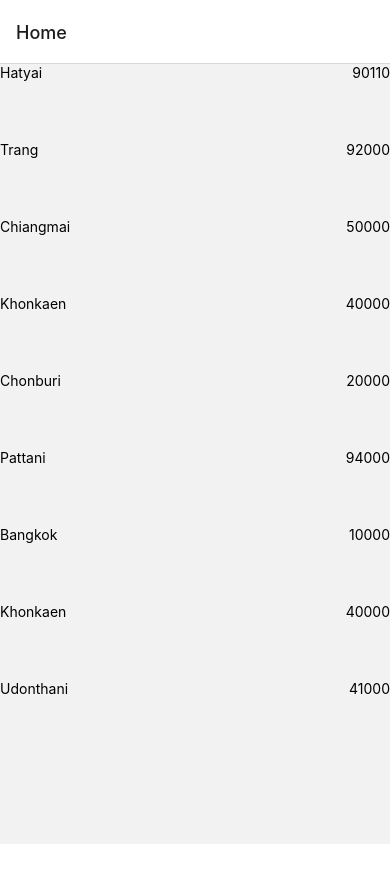
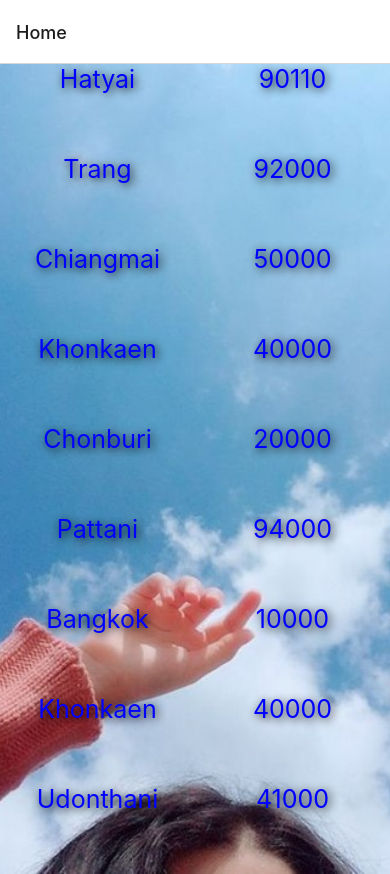
Before and after one commit to 6210110253/3SA04, a React Native app in the folder wt-app/: screen /Home in a window 390 px wide. Before the commit the page ends 844 px from the top, so only its background shows below. Built offline with nearby package versions, Linux system fonts and the light colour scheme.

Commit message:
เพิ่มพื้นหลังหน้า Home

```diff
--- a/wt-app/screen/WeatherScreen.js
+++ b/wt-app/screen/WeatherScreen.js
@@ -1,10 +1,11 @@
 import React from "react";
+import Weather from "../components/Weather";
+import { View } from "react-native";
 
 export default function WeatherScreen({ route }) {
   return (
     <View>
       <Weather zipCode={route.params.zipCode} />
-      <StatusBar style="auto" />
     </View>
   );
 }
--- a/wt-app/screen/ZipCodeScreen.js
+++ b/wt-app/screen/ZipCodeScreen.js
@@ -1,7 +1,12 @@
 import React from "react";
-import { FlatList, View, Text, StyleSheet, StatusBar } from "react-native";
-import { TouchableHighlight } from "react-native";
-
+import {
+  FlatList,
+  View,
+  Text,
+  StyleSheet,
+  ImageBackground,
+} from "react-native";
+import { TouchableHighlight } from "react-native-gesture-handler";
 import { useNavigation } from "@react-navigation/native";
 
 const availableZipItems = [
@@ -23,29 +28,31 @@ const ZipItem = ({ place, code, navigation }) => (
     }}
   >
     <View style={styles.zipItem}>
-      <Text>{place}</Text>
-      <Text>{code}</Text>
+      <Text style={styles.zipPlace}>{place}</Text>
+      <Text style={styles.zipCode}>{code}</Text>
     </View>
   </TouchableHighlight>
 );
 
-const _keyExtractor = (item) => item.code;
-
 export default function ZipCodeScreen() {
   const navigation = useNavigation();
   return (
-    <View>
+    <ImageBackground source={require("../img.jpg")} style={styles.images}>
       <FlatList
         data={availableZipItems}
-        keyExtractor={_keyExtractor}
+        keyExtractor={(item) => item.code}
         renderItem={({ item }) => <ZipItem {...item} navigation={navigation} />}
       />
-      <StatusBar style="auto" />
-    </View>
+    </ImageBackground>
   );
 }
 
 const styles = StyleSheet.create({
+  images: {
+    width: "100%",
+    height: "100%",
+  },
+
   zipItem: {
     flex: 1,
     flexDirection: "row",
```
